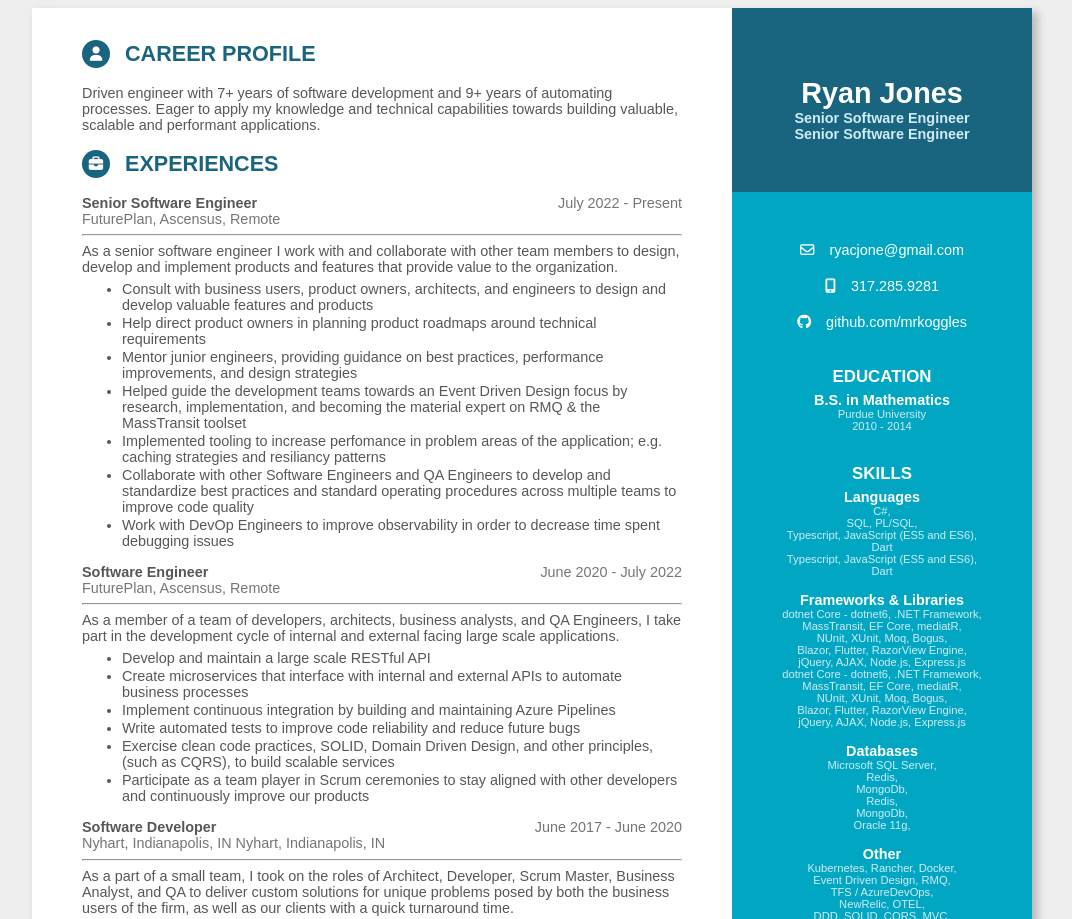
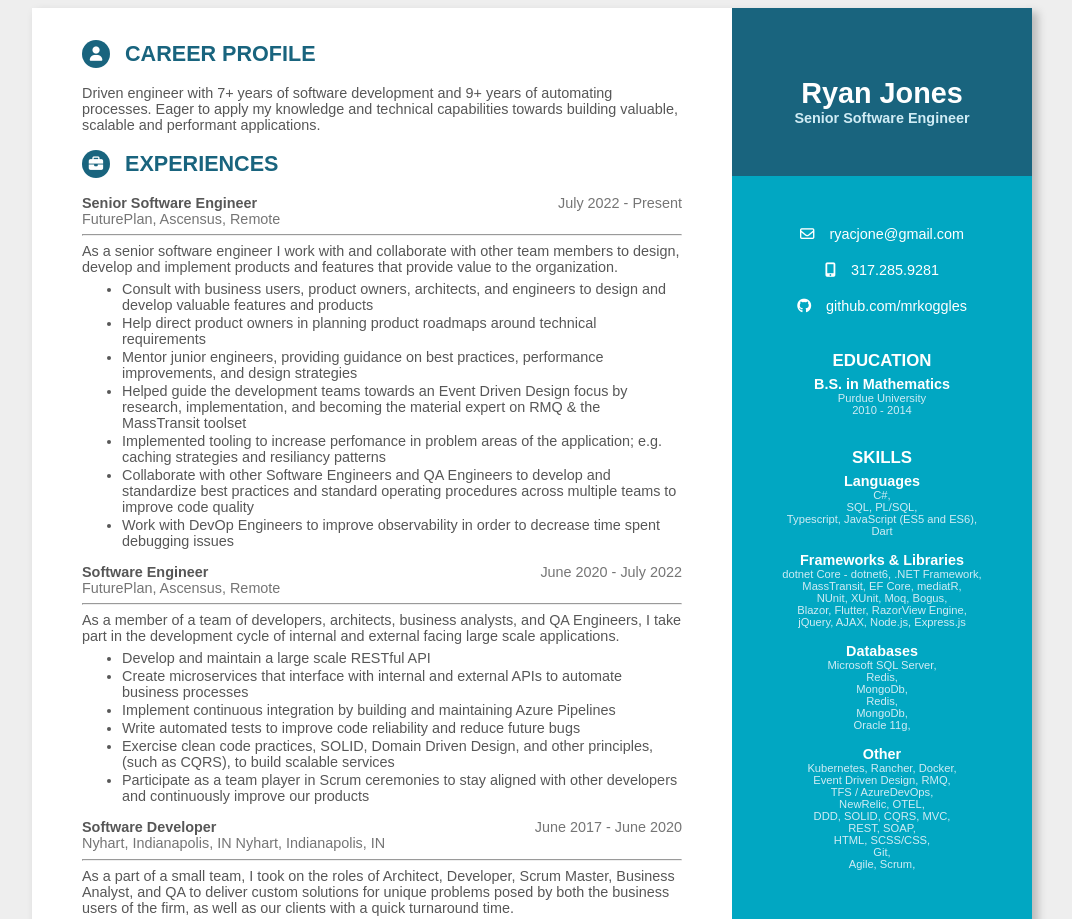
Before and after one commit to mrkoggles/mrkoggles.github.io, a plain HTML site: page index.html in a window 1280 px wide. Shown: the top 919 px of the page, without its empty margins (108-1180 px from the left). Drawn offline with Linux system fonts and the light colour scheme.

Commit message:
(merge): fix more merge cornflakes

```diff
--- a/index.html
+++ b/index.html
@@ -112,7 +112,6 @@
                     <!-- <img src="Content/images/thumbnail_Jones, Ryan square.jpg" /> -->
                     <h1>Ryan Jones</h1>
                     <h4>Senior Software Engineer</h4>
-                    <h4>Senior Software Engineer</h4>
                 </div>
                 <div id="sidebar-body">
                     <div id="contact-info">
@@ -139,18 +138,11 @@
                                 <span>SQL, PL/SQL,</span>
                                 <span>Typescript, JavaScript (ES5 and ES6),</span>
                                 <span>Dart</span>
-                                <span>Typescript, JavaScript (ES5 and ES6),</span>
-                                <span>Dart</span>
                             </div>
                         </div>
                         <div class="info-section">
                             <span class="subheader">Frameworks & Libraries</span>
                             <div class="info">
-                                <span>dotnet Core - dotnet6, .NET Framework,</span>
-                                <span>MassTransit, EF Core, mediatR,</span>
-                                <span>NUnit, XUnit, Moq, Bogus,</span>
-                                <span>Blazor, Flutter, RazorView Engine,</span>
-                                <span>jQuery, AJAX, Node.js, Express.js</span>
                                 <span>dotnet Core - dotnet6, .NET Framework,</span>
                                 <span>MassTransit, EF Core, mediatR,</span>
                                 <span>NUnit, XUnit, Moq, Bogus,</span>
```
